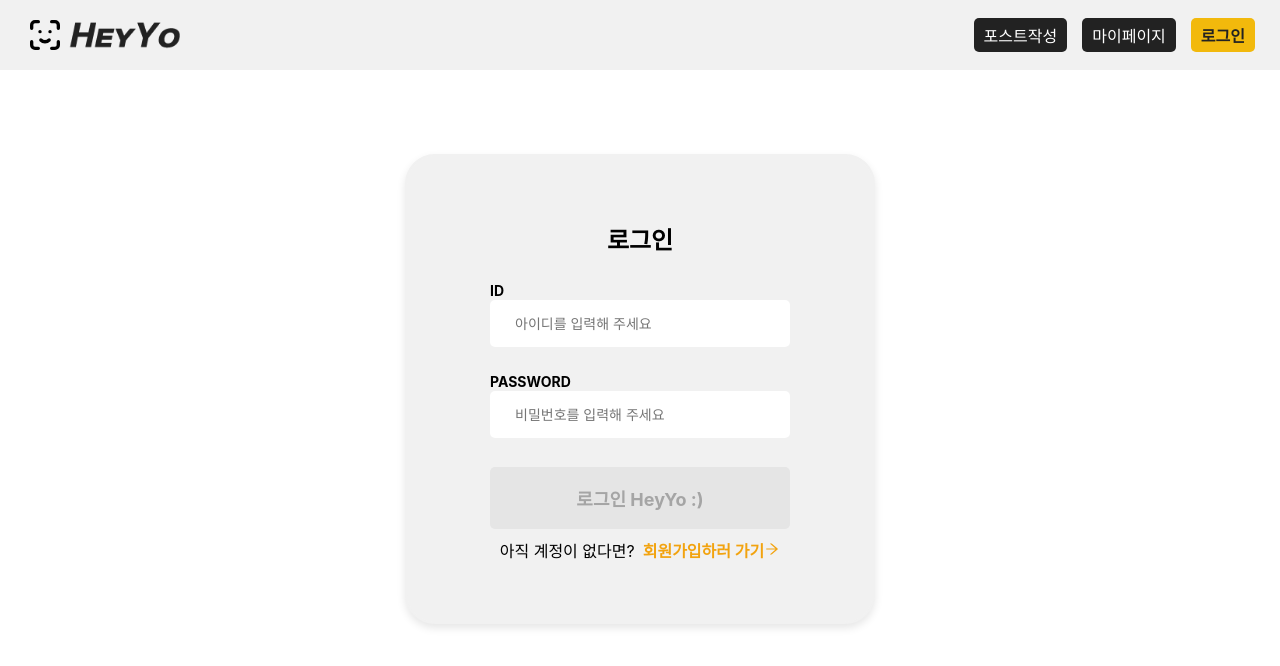
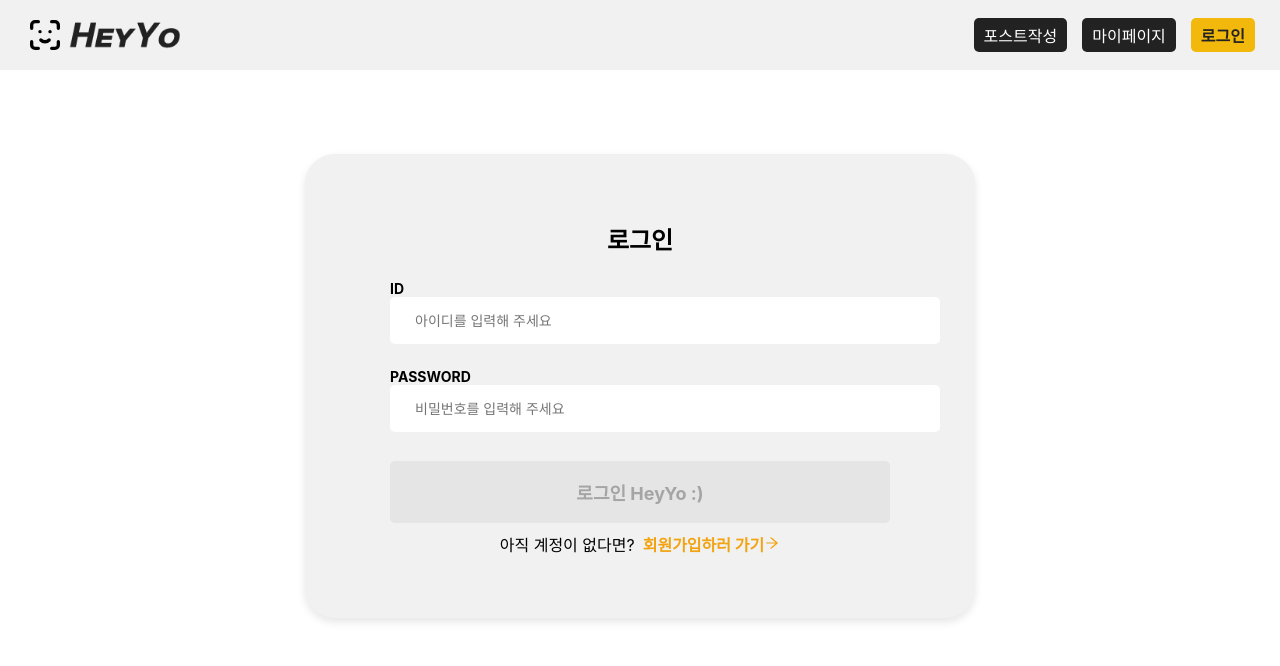
Before and after one commit to innovationMiniSeven/together_FE, a React (Create React App) app: page /login in a window 1280 px wide. Shown: the top 666 px of the page. Built offline with nearby package versions, Linux system fonts and the light colour scheme; a web font is replaced by a local one.

Commit message:
버튼 컴포넌트 분리 후 Join, Login 리팩터링

```diff
--- /dev/null
+++ b/src/components/Button.js
@@ -0,0 +1,35 @@
+import React from 'react';
+import PropTypes from 'prop-types';
+import styled from 'styled-components';
+
+const Button = ({ children, type, form, disabled }) => {
+  return (
+    <Btn type={type} form={form} disabled={disabled}>
+      {children}
+    </Btn>
+  );
+};
+
+export default Button;
+
+Button.propTypes = {
+  children: PropTypes.string,
+  type: PropTypes.string,
+  form: PropTypes.string,
+  disabled: PropTypes.bool,
+};
+
+const Btn = styled.button`
+  margin: 5px 0 -15px;
+  width: 100%;
+  padding: 18px 0;
+  border-radius: 5px;
+  background: #f2b90c;
+  font-size: 18px;
+  font-weight: 700;
+  transition: background 0.2s ease-in-out;
+  &:disabled {
+    background: #e5e5e5;
+    cursor: default;
+  }
+`;
--- a/src/components/Form.js
+++ b/src/components/Form.js
@@ -25,7 +25,7 @@ const FormContainer = styled.form`
   justify-content: center;
   align-items: center;
   gap: 24px;
-  width: 300px;
+  max-width: 500px;
   margin: 8vh auto 0;
   padding: 65px 83px 60px;
   border: 2px solid #f1f1f1;
@@ -41,7 +41,7 @@ const FormContainer = styled.form`
   }
   input {
     padding: 15px 25px;
-    width: 250px;
+    width: 100%;
     border-radius: 5px;
     background: ${({ theme }) => (theme === 'login' ? '#fff' : '#f1f1f1')};
     transition: background 0.2s ease-in-out;
@@ -49,19 +49,6 @@ const FormContainer = styled.form`
     &:hover,
     &:focus {
       background: #e5e5e5;
-    }
-  }
-  button {
-    margin: 5px 0 -15px;
-    width: 100%;
-    padding: 18px 0;
-    border-radius: 5px;
-    background: #f2b90c;
-    font-size: 18px;
-    font-weight: 700;
-    &:disabled {
-      background: #e5e5e5;
-      cursor: default;
     }
   }
   a {
--- a/src/pages/Join.js
+++ b/src/pages/Join.js
@@ -4,7 +4,9 @@ import styled from 'styled-components';
 import { useForm } from 'react-hook-form';
 import { Link, useNavigate } from 'react-router-dom';
 import { AiOutlineArrowRight } from 'react-icons/ai';
+
 import Form from '../components/Form';
+import Button from '../components/Button'
 
 const Join = () => {
   const navigate = useNavigate();
@@ -15,7 +17,7 @@ const Join = () => {
     formState: { isValid, errors },
   } = useForm({ mode: 'onChange' });
 
-  const submitJoin = async (formData) => {
+  const onSubmitJoin = async (formData) => {
     const data = {
       username: formData.username,
       nickname: formData.nickname,
@@ -37,7 +39,7 @@ const Join = () => {
   };
 
   return (
-    <Form id="signup-form" onSubmit={handleSubmit(submitJoin)}>
+    <Form id="signup-form" onSubmit={handleSubmit(onSubmitJoin)}>
       <h2>회원가입</h2>
 
       <InputBox>
@@ -111,9 +113,9 @@ const Join = () => {
         )}
       </InputBox>
 
-      <button type="submit" form="signup-form" disabled={!isValid}>
+      <Button type="submit" form="signup-form" disabled={!isValid}>
         가입 HeyYo :)
-      </button>
+      </Button>
 
       <p>
         이미 계정이 있다면?
--- a/src/pages/Login.js
+++ b/src/pages/Login.js
@@ -1,9 +1,12 @@
 import React from 'react';
 import axios from 'axios';
+import styled from 'styled-components';
 import { useForm } from 'react-hook-form';
 import { Link, useNavigate } from 'react-router-dom';
 import { AiOutlineArrowRight } from 'react-icons/ai';
+
 import Form from '../components/Form';
+import Button from '../components/Button'
 
 const Login = () => {
   const navigate = useNavigate();
@@ -13,7 +16,7 @@ const Login = () => {
     formState: { isValid },
   } = useForm({ mode: 'onChange' });
 
-  const submitLogin = async (formData) => {
+  const onSubmitLogin = async (formData) => {
     const data = {
       username: formData.username,
       password: formData.password,
@@ -36,10 +39,10 @@ const Login = () => {
   };
 
   return (
-    <Form id="login-form" theme="login" onSubmit={handleSubmit(submitLogin)}>
+    <Form id="login-form" theme="login" onSubmit={handleSubmit(onSubmitLogin)}>
       <h2>로그인</h2>
 
-      <div>
+      <InputBox>
         <label>ID</label>
         <input
           type="text"
@@ -50,9 +53,9 @@ const Login = () => {
             minLength: 4,
           })}
         />
-      </div>
+      </InputBox>
 
-      <div>
+      <InputBox>
         <label>PASSWORD</label>
         <input
           type="password"
@@ -63,11 +66,11 @@ const Login = () => {
             minLength: 6,
           })}
         />
-      </div>
+      </InputBox>
 
-      <button type="submit" form="login-form" disabled={!isValid}>
+      <Button type="submit" form="login-form" disabled={!isValid}>
         로그인 HeyYo :)
-      </button>
+      </Button>
 
       <p>
         아직 계정이 없다면?
@@ -81,3 +84,9 @@ const Login = () => {
 };
 
 export default Login;
+
+const InputBox = styled.div`
+  display: flex;
+  flex-direction: column;
+  width: 100%;
+`;
```
